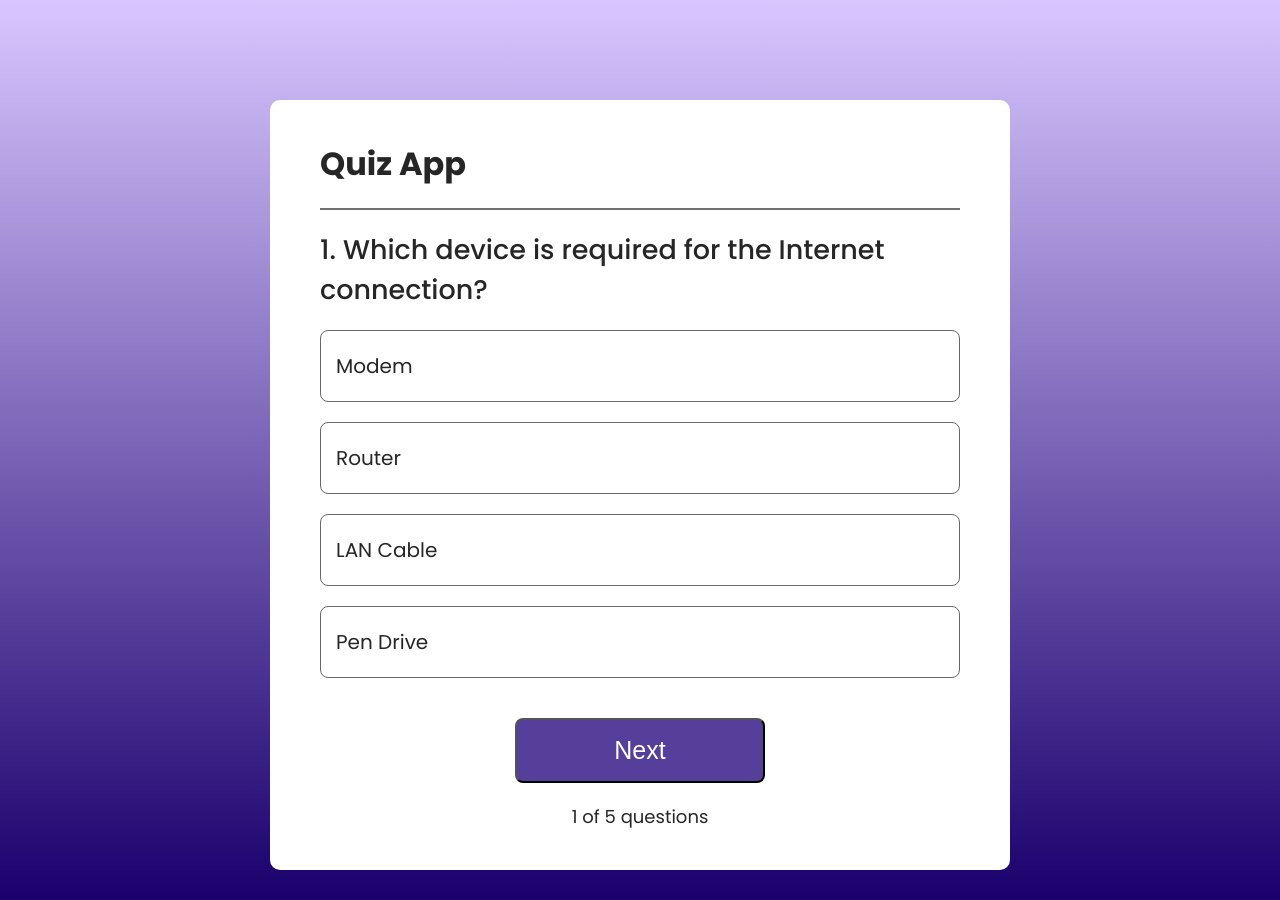
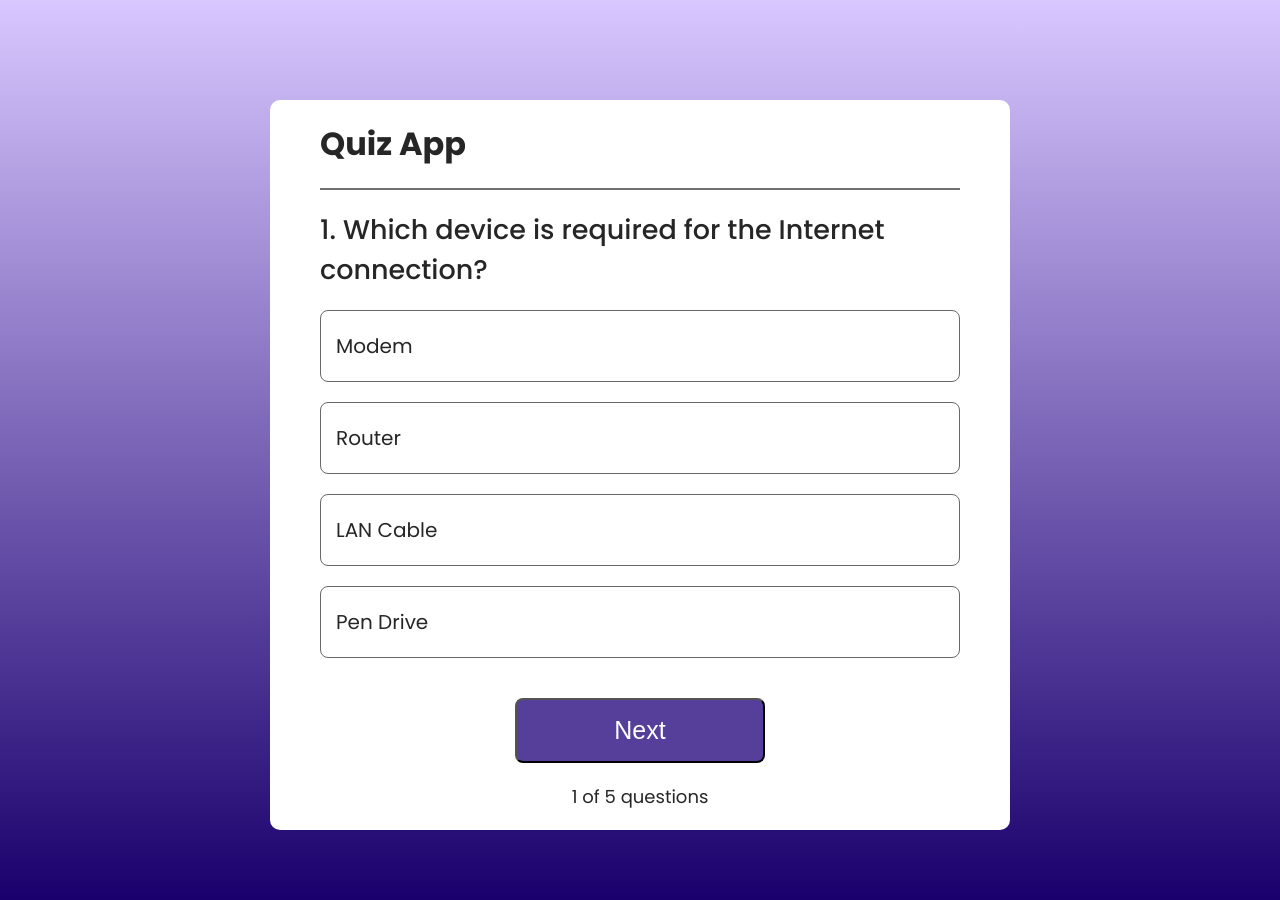
Before and after one commit to kaxadeveloper/quiz_app, a React (Create React App) app: page / in a window 1280 px wide. Built offline with nearby package versions, Linux system fonts and the light colour scheme.

Commit message:
Update Quiz.css

```diff
--- a/src/Components/Quiz/Quiz.css
+++ b/src/Components/Quiz/Quiz.css
@@ -8,7 +8,7 @@
     flex-direction: column;
     gap: 20px;
     border-radius: 10px;
-    padding: 40px 50px;
+    padding: 20px 50px;
 }
 
 .container hr {
```
